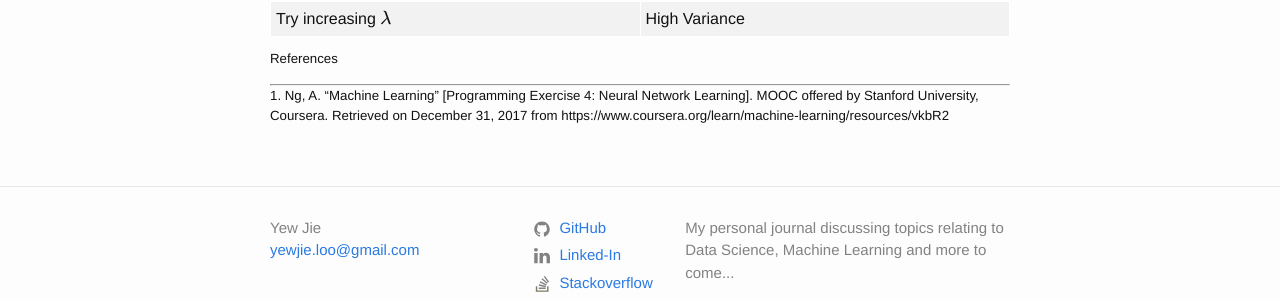
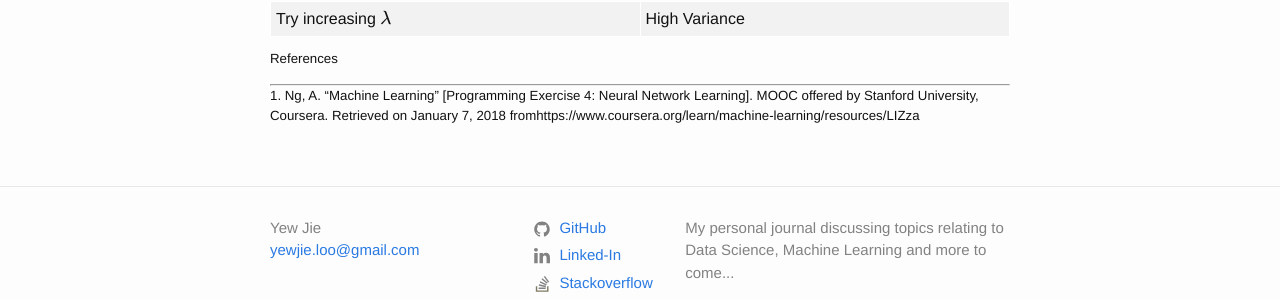
Before and after one commit to yewjie-github/Portfolio, a Jekyll site: the page built from _posts/ML_Cousera/2018-01-07-RLG-and-VB-tradeoff.markdown, in a window 1280 px wide and 900 px high, scrolled down 7834 px. Shown: the part 546-846 px from the top of the window. Built offline with Jekyll 4.4.1, drawn with Linux system fonts in a browser that asks for light colours; formulas are drawn with MathJax 3.

Commit message:
Update Reference

```diff
--- a/_posts/ML_Cousera/2018-01-07-RLG-and-VB-tradeoff.markdown
+++ b/_posts/ML_Cousera/2018-01-07-RLG-and-VB-tradeoff.markdown
@@ -198,4 +198,4 @@ As discussed here, plotting the learning curves to understand what problem (whet
 ##### References
 ---
 
-##### 1. Ng, A. "Machine Learning" [Programming Exercise 4: Neural Network Learning]. MOOC offered by Stanford University, Coursera. Retrieved on December 31, 2017 from https://www.coursera.org/learn/machine-learning/resources/vkbR2
+##### 1. Ng, A. "Machine Learning" [Programming Exercise 4: Neural Network Learning]. MOOC offered by Stanford University, Coursera. Retrieved on January 7, 2018 fromhttps://www.coursera.org/learn/machine-learning/resources/LIZza
```
